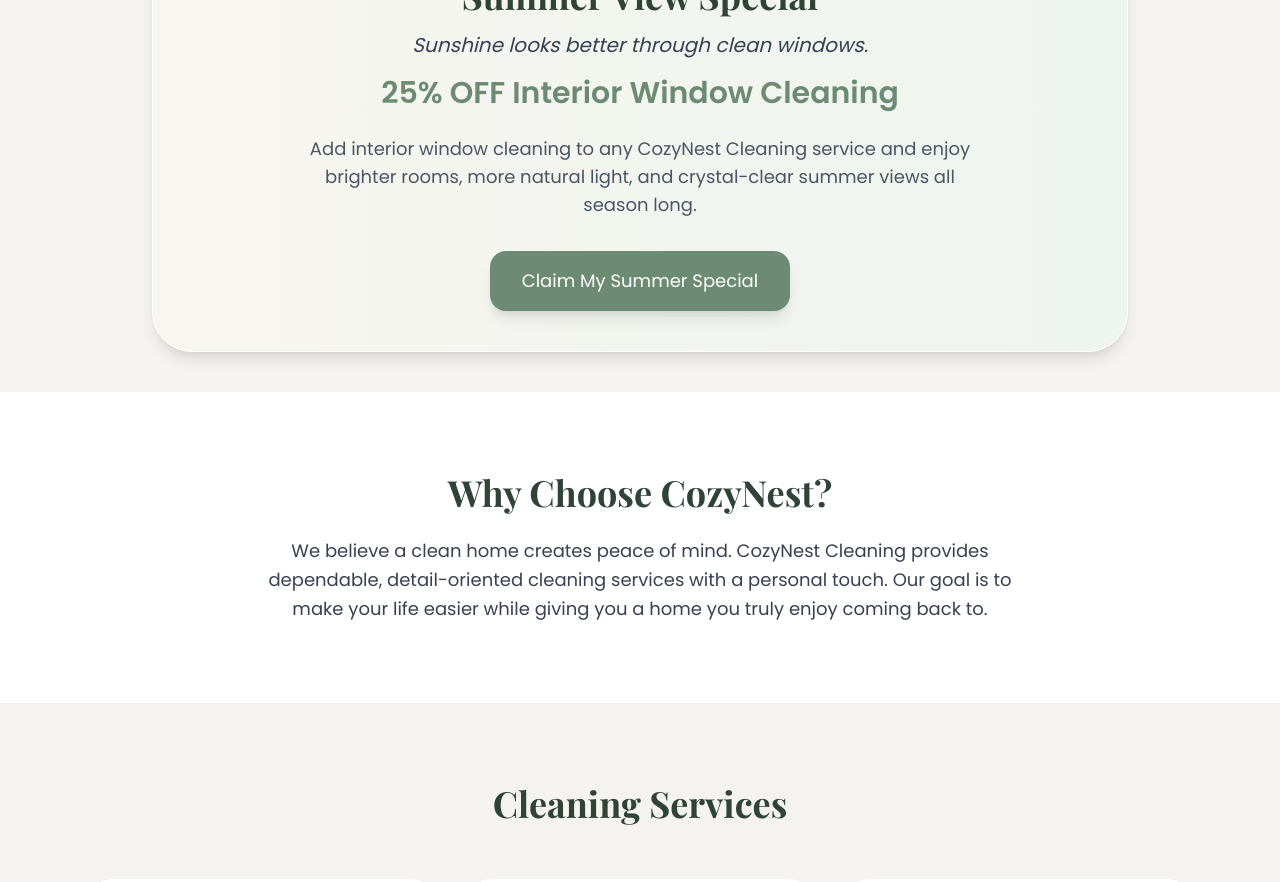
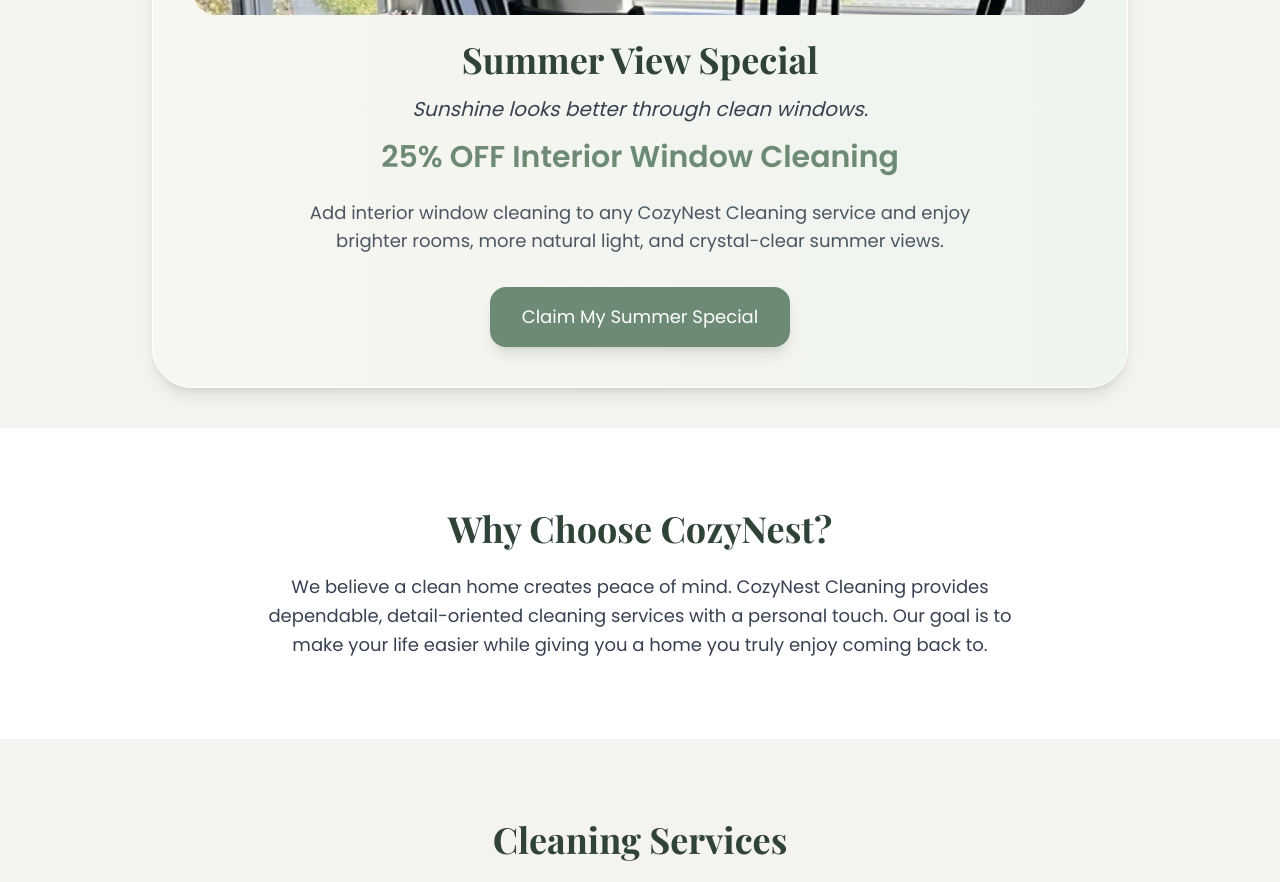
Before and after one commit to CozyNest26/cozynest-cleaning, a React (Vite) app in the folder cozynest-cleaning/: page / in a window 1280 px wide. Shown: the part 1420-2302 px from the top of the page. Built offline with nearby package versions, Linux system fonts and the light colour scheme.

Commit message:
Update App.jsx

```diff
--- a/cozynest-cleaning/src/App.jsx
+++ b/cozynest-cleaning/src/App.jsx
@@ -136,9 +136,8 @@ export default function App() {
 <img
   src="/summer-view.jpg"
   alt="Bright room with clean windows overlooking water"
-  className="rounded-3xl w-full h-80 object-cover mb-6"
+  className="rounded-3xl w-full h-96 object-cover mb-6"
 />
-
     <h2 className="text-4xl font-bold text-[#2f4337] mb-4">
       Summer View Special
     </h2>
@@ -153,7 +152,7 @@ export default function App() {
 
     <p className="text-gray-600 max-w-2xl mx-auto mb-8 text-lg">
       Add interior window cleaning to any CozyNest Cleaning service and enjoy
-      brighter rooms, more natural light, and crystal-clear summer views all season long.
+      brighter rooms, more natural light, and crystal-clear summer views.
     </p>
 
     <a
```
